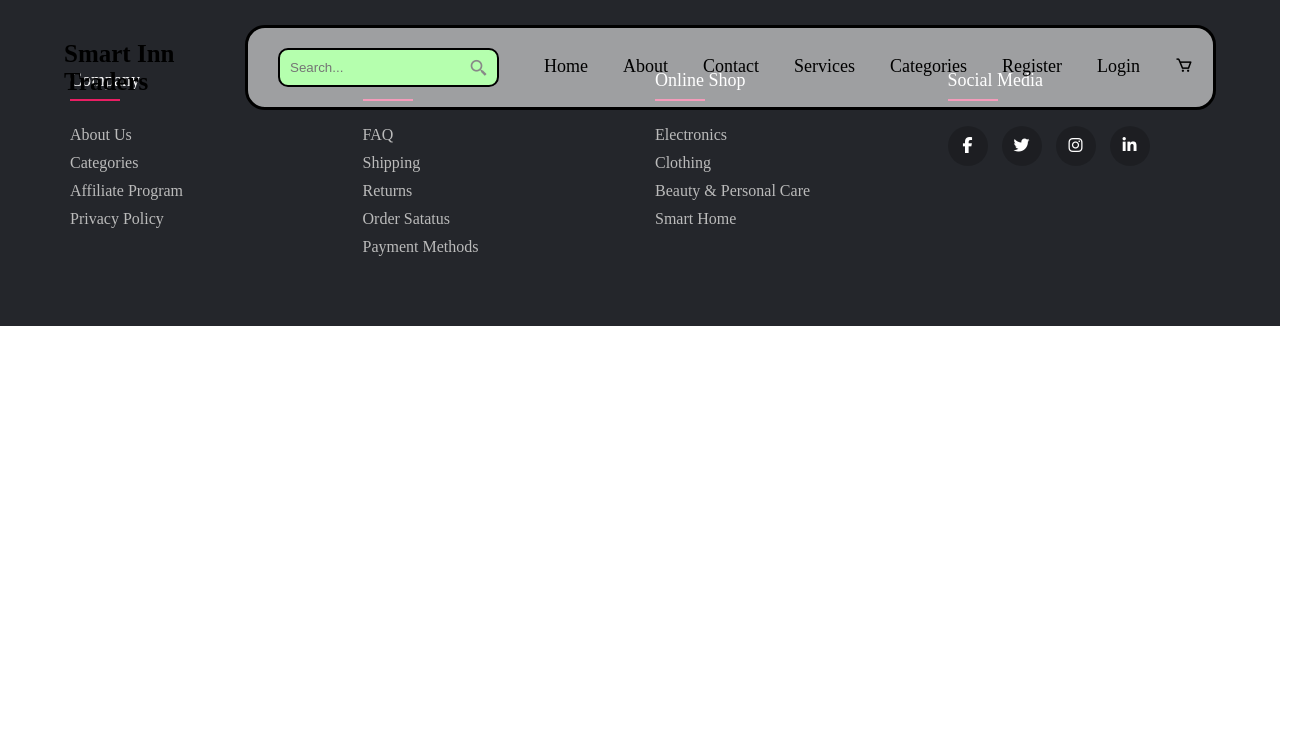
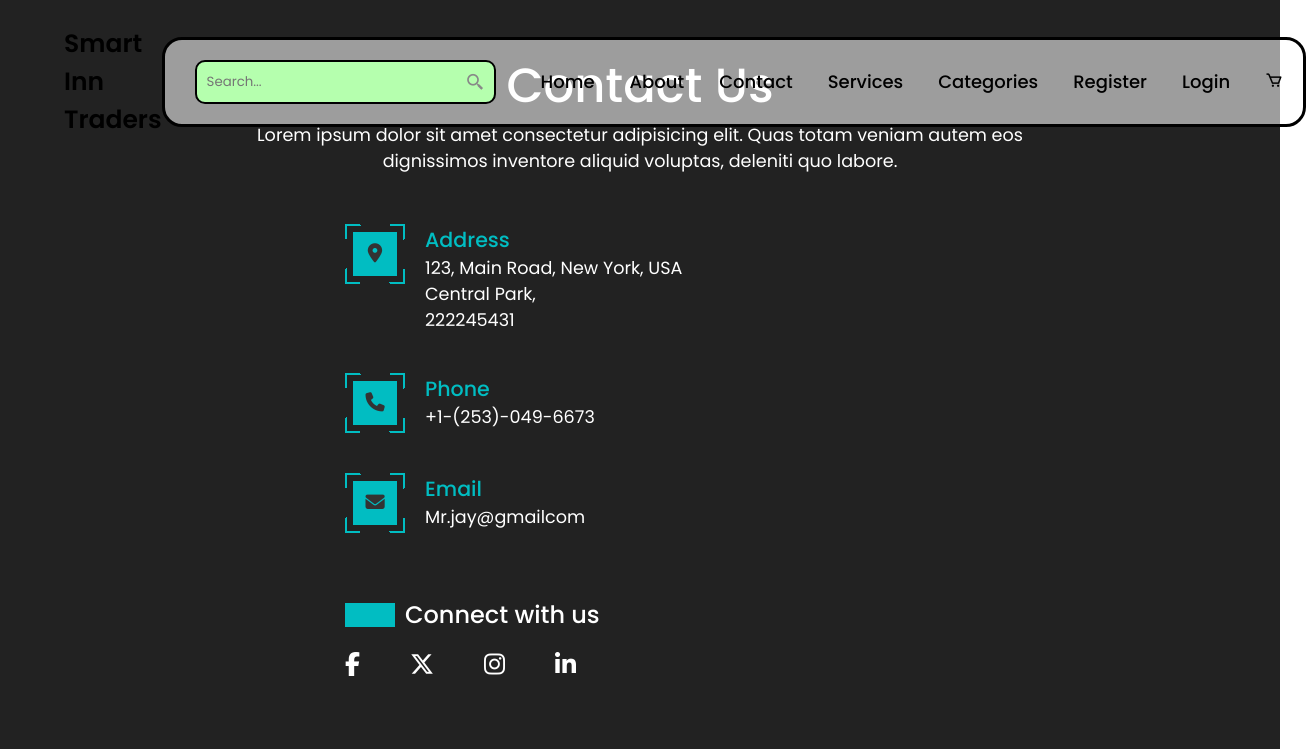
Before and after one commit to miansufyan48/Assignment7, a plain HTML site: page contact.html in a window 1280 px wide. Shown: the top 749 px of the page, 1306 px wide, since content can reach past the window. Drawn offline with nearby package versions, Linux system fonts and the light colour scheme.

Commit message:
add to github

```diff
--- a/contact.css
+++ b/contact.css
@@ -1,3 +1,164 @@
+@import url(
+'https://fonts.googleapis.com/css2?family=poppins:wght@400;500;600;700&display=swap'
+);
+*{
+    margin: 0;
+    padding: 0;
+    box-sizing: border-box;
+    font-family: "poppins", sans-serif;
+}
+.contact{
+    position: relative;
+    min-height: 10vh;
+    padding: 50px 100px;
+    display: flex;
+    justify-content: center;
+    align-items: center;
+    flex-direction: column;
+    background: #222;
+}
+
+.contact .content{
+    position: relative;
+    max-width: 800px;
+    text-align: center;
+}
+
+
+.contact .content h2{
+    font-size: 3em;
+    color: #fff;
+    font-weight: 500;
+}
+
+.contact .content p{
+    color: #fff;
+    font-size: 1.1em;
+    font-weight: 300;
+}
+
+.container-2{
+    display: flex;
+    width: 100%;
+    justify-content: center;
+    align-items: center;
+    gap: 50px;
+    margin-top: 30px;
+}
+
+.container-2 .contactinfo{
+    display: flex;
+    width: 50%;
+    flex-direction: column;
+}
+
+.container-2 .contactinfo .box{
+    position: relative;
+    padding: 20px 0;
+    display: flex;
+    cursor: pointer;
+}
+
+.container-2 .contactinfo .box .icon{
+    position: relative;
+    min-width: 60px;
+    height: 60px;
+    background: repeating-conic-gradient(from 27.5deg,#01bdc2 0%
+     ,#01bdc2 10% , transparent 10% , transparent 50% ) ;
+     display: flex;
+     justify-content: center;
+     align-items: center;
+}
+
+.container-2 .contactinfo .box .icon::before{
+    content: "";
+    position: absolute;
+    inset: 0;
+    background: repeating-conic-gradient(from 117.5deg,#01bdc2 0%
+     ,#01bdc2 10% , transparent 10% , transparent 50% ) ;
+}
+
+.container-2 .contactinfo .box .icon::after{
+    content: "";
+    position: absolute;
+    inset: 2px;
+    background: #222;
+}
+
+.container-2 .contactinfo .box .icon b{
+    position: absolute;
+    inset: 8px;
+    background: #01bdc2;
+    z-index: 2;
+}
+
+.container-2 .contactinfo .box .icon i{
+    position: relative;
+    z-index: 1000;
+    color: #333;
+    font-size: 1.2em;
+}
+
+.container-2 .contactinfo .box .text{
+    position: relative;
+    display: flex;
+    flex-direction: column;
+    margin-left: 20px;
+    font-size: 1.1em;
+    color: #fff;
+    font-weight: 300;
+}
+
+.container-2 .contactinfo .box .text h3{
+    font-weight: 500;
+    color: #01bdc2 ;
+}
+
+.container-2 .contactinfo .txt{
+    color: #fff;
+    margin-top: 50px;
+    font-weight: 500;
+    border-left: 50px solid #01bdc2 ;
+    padding-left: 10px;
+    line-height: 1em;
+}
+
+.container-2 .contactinfo .sci{
+    margin-top: 20px;
+    position: relative;
+    display: flex;
+    gap: 50px;
+    margin: 20px 0;
+}
+
+.container-2 .contactinfo .sci li{
+    list-style: none;
+}
+
+
+.container-2 .contactinfo .sci li a{
+    color: #fff;
+    font-size:1.5em;
+    transition: 0.25s;
+}
+
+.container-2 .contactinfo .sci li a:hover{
+    color: #01bdc2;
+    filter: drop-shadow(0 0 5px #01bdc2);
+}
+
+
+
+
+
+
+
+
+
+
+
+
+
 *{
     margin: 0;
     padding: 0;
--- a/contact.html
+++ b/contact.html
@@ -32,8 +32,56 @@
 
         </nav>
 </header>
+<section class="contact">
+    <div class="content">
+        <h2>Contact Us</h2>
+        <p>Lorem ipsum dolor sit amet consectetur adipisicing elit.
+             Quas totam veniam autem eos dignissimos inventore aliquid voluptas, deleniti quo labore.</p>
+    </div>
+    <div class="container-2">
+        <div class="contactinfo">
+            <div class="box">
+                <div class="icon"><b></b><i class="fa-solid fa-location-dot"></i></div>
+                <div class="text">
+                    <h3>Address</h3>
+                    <p>123, Main Road, New York, USA <br> Central Park, <br>222245431 </p>
 
-    <footer class="footer">
+                </div>
+            </div>
+
+
+        <div class="box">
+            <div class="icon"><b></b><i class="fa-solid fa-phone"></i></div>
+            <div class="text">
+                <h3>Phone</h3>
+                <p>+1-(253)-049-6673 </p>
+
+            </div>
+        </div>
+
+        <div class="box">
+            <div class="icon"><b></b><i class="fa-solid fa-envelope"></i></div>
+            <div class="text">
+                <h3>Email</h3>
+                <p> Mr.jay@gmailcom</p>
+
+            </div>
+        </div>
+        <h2 class="txt">Connect with us</h2>
+        <ul class="sci">
+            <li><a href="#"><i class="fa-brands fa-facebook-f"></i></a></li>
+            <li><a href="#"><i class="fa-brands fa-x-twitter"></i></a></li>
+            <li><a href="#"><i class="fa-brands fa-instagram"></i></a></li>
+            <li><a href="#"><i class="fa-brands fa-linkedin-in"></i></a></li>
+
+        </ul>
+    </div>
+    <div class="contactform"></div>
+    </div>
+</section>
+
+
+        <footer class="footer">
         <div class="container-dot">
             <div class="row">
                 <div class="footer-col">
```
